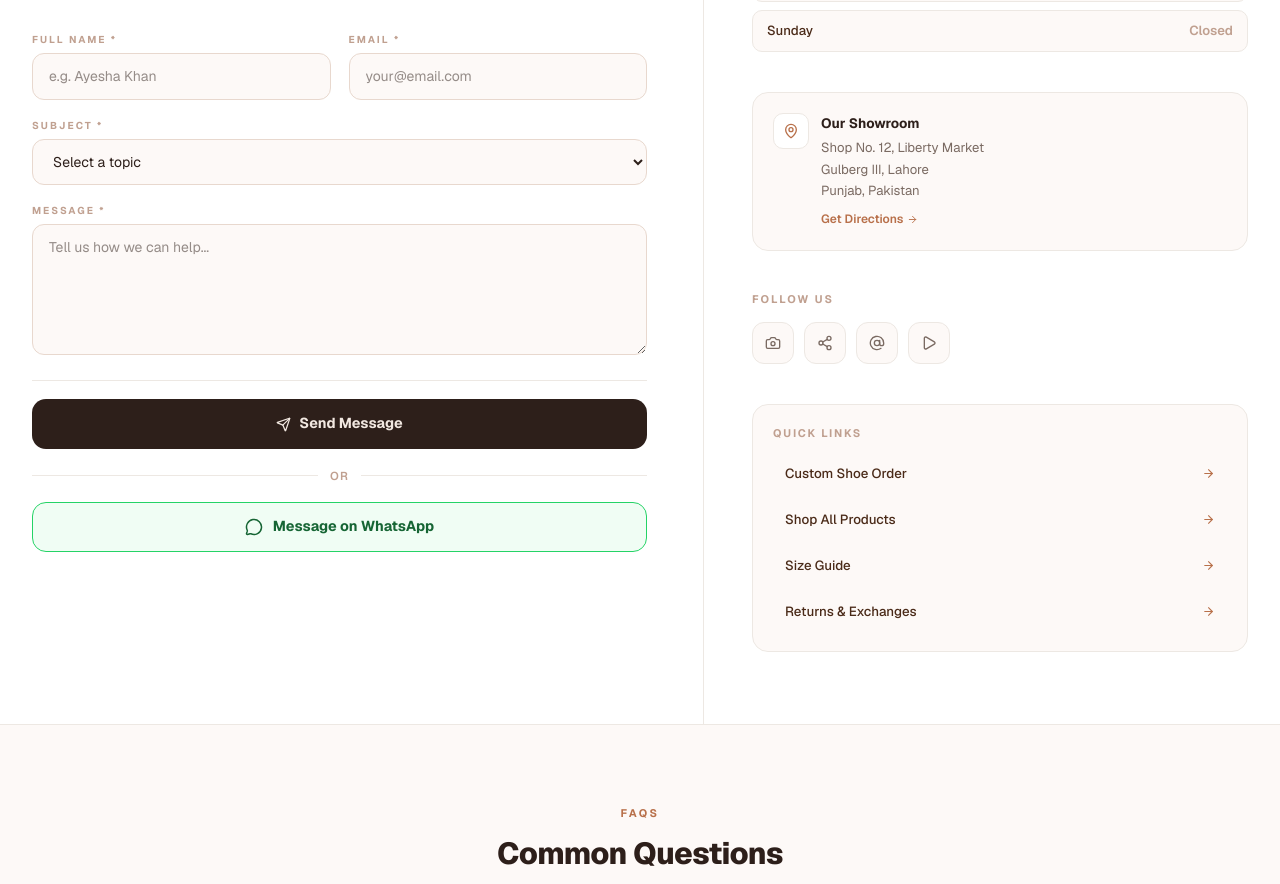
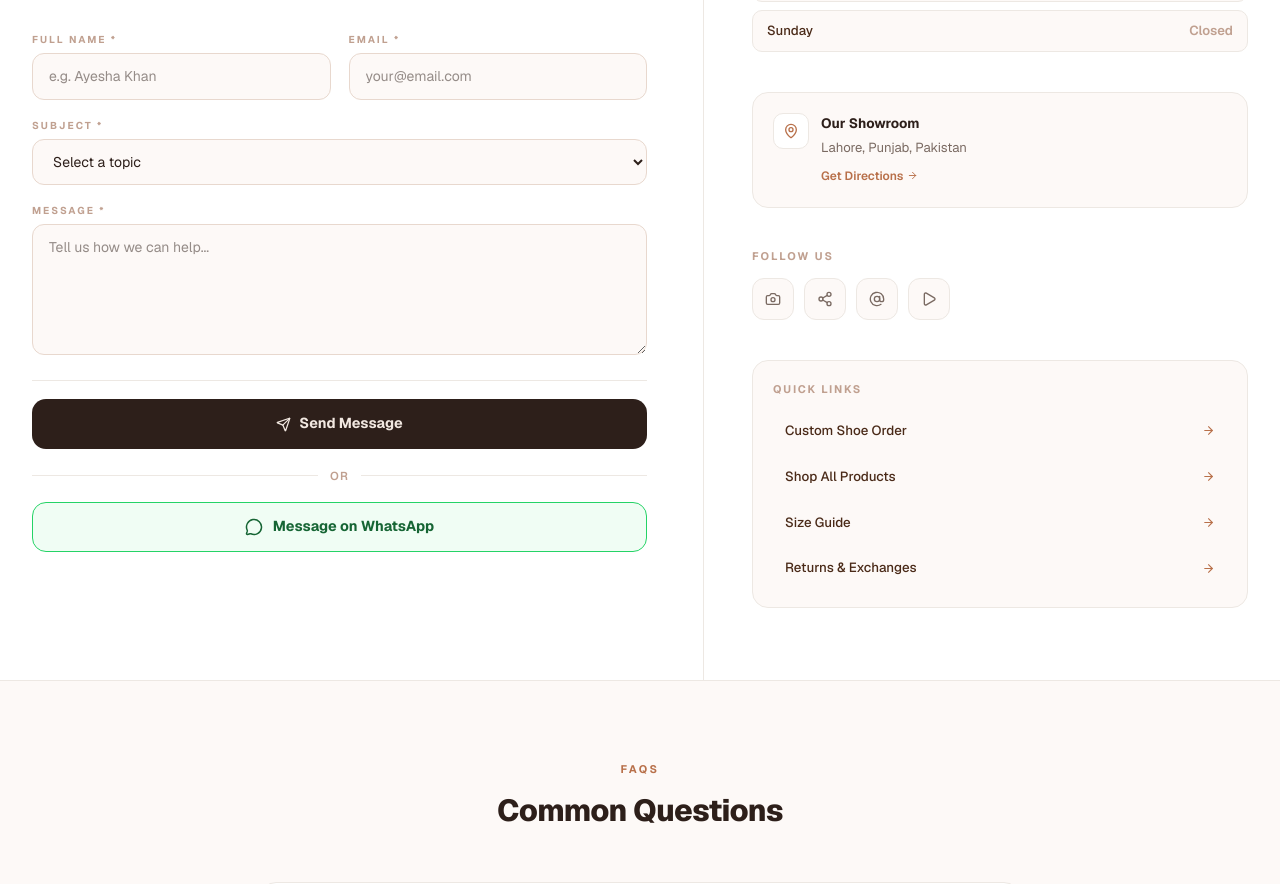
Before and after one commit to remittaylor027-droid/stepwears, a Next.js app: page /contact in a window 1280 px wide. Shown: the part 900-1784 px from the top of the page. Built offline with nearby package versions, Linux system fonts and the light colour scheme.

Commit message:
Update showroom location to Lahore, Punjab, Pakistan

```diff
--- a/src/app/contact/page.tsx
+++ b/src/app/contact/page.tsx
@@ -420,9 +420,7 @@ export default function ContactPage() {
                 <div>
                   <div style={{ fontSize: "0.85rem", fontWeight: 700, color: "#2d1f1a", marginBottom: "4px" }}>Our Showroom</div>
                   <div style={{ fontSize: "0.82rem", color: "#7a6a62", lineHeight: 1.65 }}>
-                    Shop No. 12, Liberty Market<br />
-                    Gulberg III, Lahore<br />
-                    Punjab, Pakistan
+                    Lahore, Punjab, Pakistan
                   </div>
                   <a href="https://maps.google.com" target="_blank" rel="noopener noreferrer"
                     style={{ fontSize: "0.75rem", color: "#b8704a", fontWeight: 600, textDecoration: "none", marginTop: "8px", display: "inline-flex", alignItems: "center", gap: "4px" }}>
```
